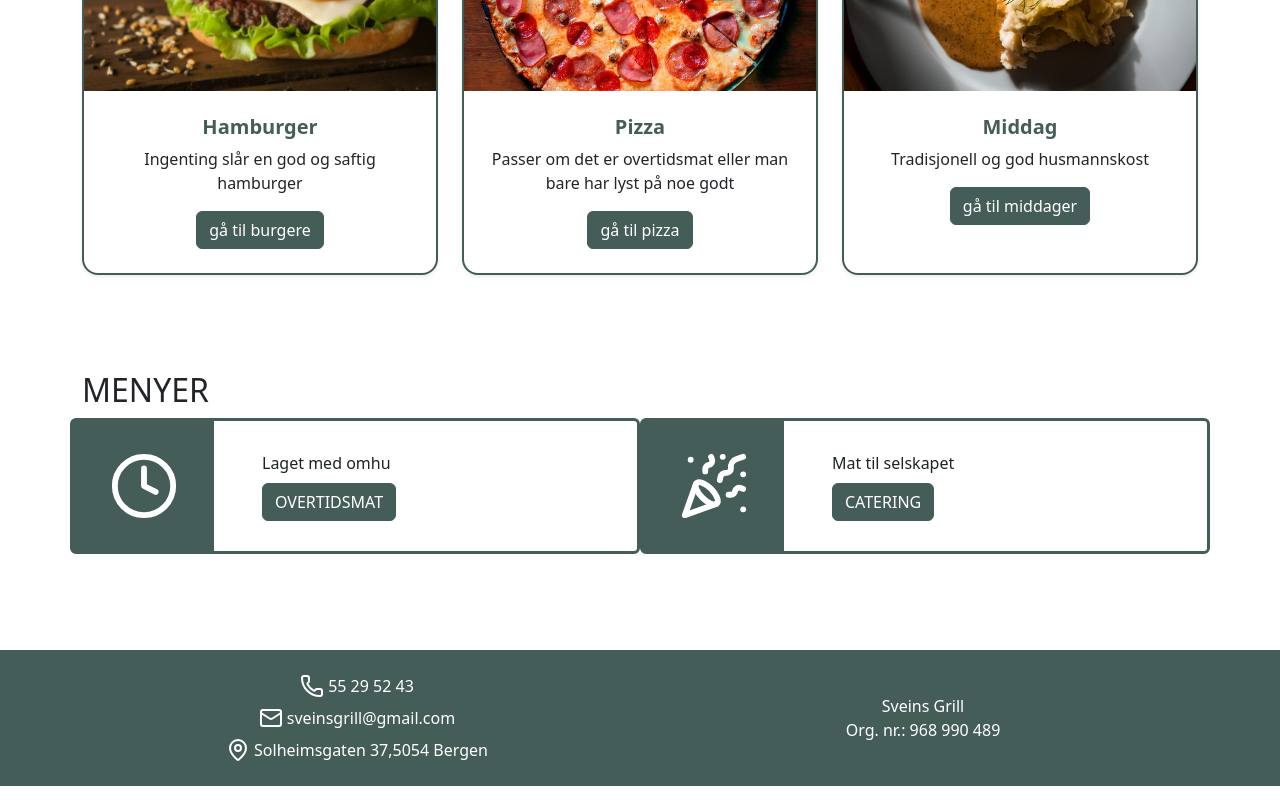
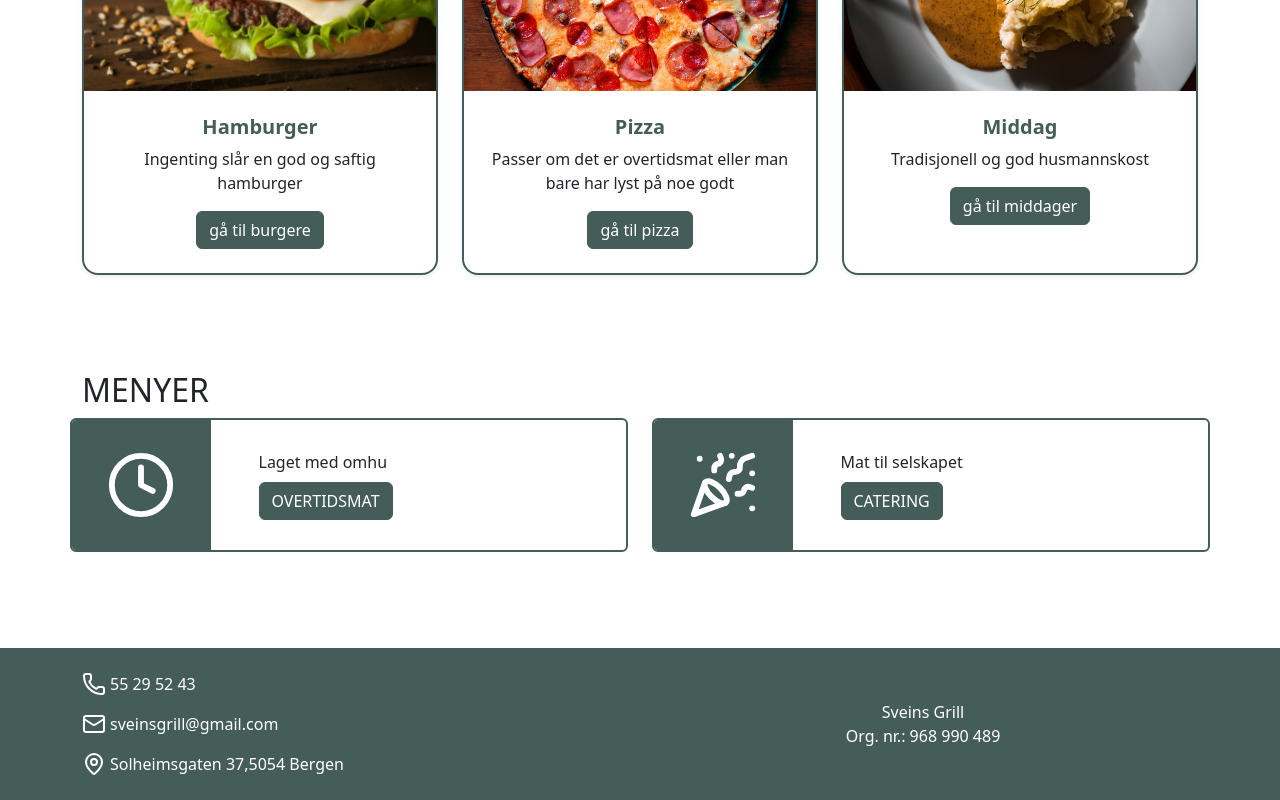
Before and after one commit to KityLinn/sveinsgrill, a React (Vite) app: page / in a window 1280 px wide. Shown: the part 1133-1933 px from the top of the page. Built offline with nearby package versions, Linux system fonts and the light colour scheme.

Commit message:
adjusted meny sectio and footer

```diff
--- a/src/components/Footer.jsx
+++ b/src/components/Footer.jsx
@@ -5,8 +5,8 @@ export function Footer() {
   return (
     <footer className="bg-primary text-white py-4 mt-5" id="footer">
       <Container>
-        <Row className="align-items-center g-0 g-md-3">
-          <Col xs={12} lg={6}  className="d-flex justify-content-center align-items-center gap-2 ms-auto flex-column">
+        <Row className="align-items-center gy-3 g-md-3">
+          <Col xs={12} lg={6}  className="d-flex justify-content-center align-items-center align-items-lg-baseline gap-3 ms-auto flex-column">
             <a
               href=""
               className="text-white text-decoration-none link-light d-flex flex-row gap-1"
@@ -29,7 +29,7 @@ export function Footer() {
               <span>Solheimsgaten 37,5054 Bergen</span>
             </a>
           </Col>
-          <Col xs={12} lg={6} className="text-center">
+          <Col xs={12} lg={6} className="text-center center">
             <p className="mb-0">Sveins Grill</p>
             <p className="mb-0">Org. nr.: 968 990 489</p>
           </Col>
--- a/src/pages/mainpage/Menysection.jsx
+++ b/src/pages/mainpage/Menysection.jsx
@@ -7,27 +7,27 @@ export function Meny() {
       <section className="py-5">
         <Container>
           <h2>MENYER</h2>
-          <Row className="gy-5">
+          <Row className="gx-md-5 gy-sm-5">
             {menyer.map((menyer, index) => (
               <Col key={index} xs={12} md={6}>
-                <div className="border-primary border border-3 row rounded d-flex flex-row">
-                  <div
+                <Row className="meny-card rounded">
+                  <Col
                     className="d-flex align-items-center justify-content-center col-3 bg-primary"
                     style={{ height: "130px" }}
                   >
                     {menyer.icon}
-                  </div>
-                  <div className="d-flex flex-column gap-2 ps-5 col-9 justify-content-center">
+                  </Col>
+                  <Col className="d-flex flex-column gap-2 ps-5 col-9 justify-content-center">
                     <div>
-                      <span className="text-primary-emphasis">
+                      <span className="text-primary-emphasi">
                         {menyer.text}
                       </span>
                     </div>
                     <div>
                       <Button href={menyer.link}>{menyer.button}</Button>
                     </div>
-                  </div>
-                </div>
+                  </Col>
+                </Row>
               </Col>
             ))}
           </Row>
--- a/src/scss/index.scss
+++ b/src/scss/index.scss
@@ -99,6 +99,19 @@ $offcanvas-horizontal-width: 200px;
   padding: 1.5rem !important;
 }
 
+//Meny styling
+
+.meny-card {
+  border: 2px solid #455d58 !important;
+  border-radius: 16px !important;
+  overflow: hidden !important;
+  transition: transform 0.3s ease, box-shadow 0.3s ease;
+}
+
+.meny-card:hover {
+  transform: translateY(-10px);
+  box-shadow: 0 10px 20px rgba(0, 0, 0, 0.20) !important;
+}
 
 
 $primary: #455d58;
```
